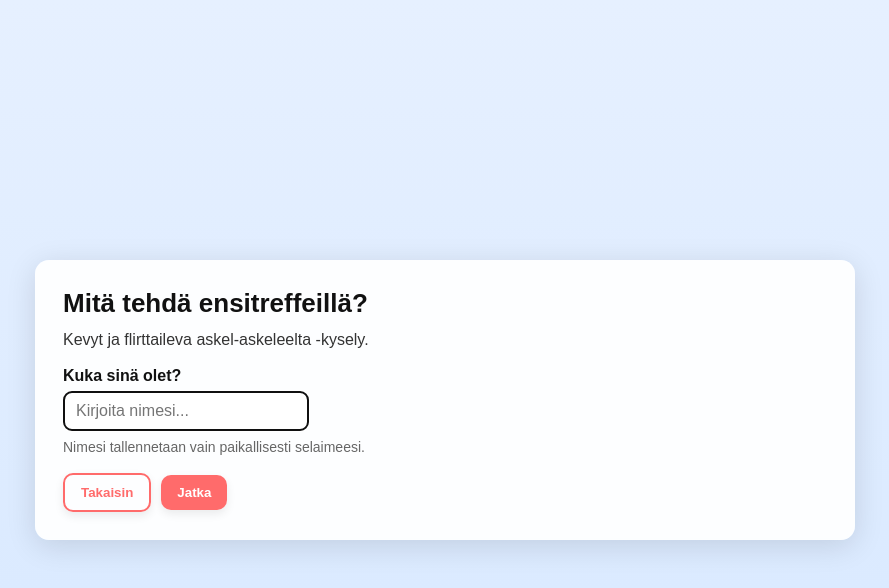
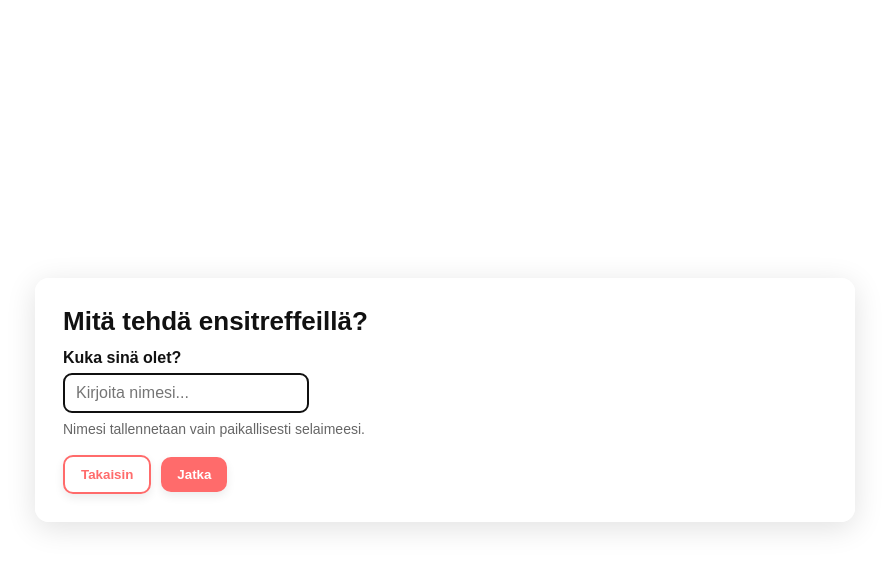
Before and after one commit to LaitinenTeme/What-do-we-do-on-a-first-date, a plain HTML site: page index.html in a window 1280 px wide. Both pictures are taken after a click on the button "Jatka". Shown: the whole page, without its empty margins (195-1084 px from the left). Drawn offline with Linux system fonts and the light colour scheme.

Commit message:
Update button colors and text visibility

```diff
--- a/index.html
+++ b/index.html
@@ -30,7 +30,7 @@
     .toast{ display:none; padding:10px 12px; background:#111; color:#fff; border-radius:8px; position:fixed; right:20px; bottom:20px; box-shadow: 0 6px 20px rgba(0,0,0,0.25); z-index:999; opacity:0; transition:opacity 300ms ease; }
     .toast.show{ display:block; opacity:1; }
     .choice-grid{ display:flex; gap:8px; flex-wrap:wrap; margin-top:10px; }
-    .choice-btn { background:#eee; color:#000; border:none; padding:12px 14px; border-radius:10px; cursor:pointer; font-weight:600; }
+    .choice-btn { background:#eee; color:#111; border:none; padding:12px 14px; border-radius:10px; cursor:pointer; font-weight:600; }
     .polite-box { padding:12px; background:#fff4e6; border-radius:8px; border:1px solid #ffe6c2; margin-top:12px; }
 
     .cv-row { display:flex; gap:18px; align-items:flex-start; margin-top:12px; flex-wrap:wrap; }
@@ -55,12 +55,12 @@
     .spin-controls { display:flex; gap:8px; flex-direction:column; }
 
     .contact-grid { display:flex; gap:8px; flex-wrap:wrap; margin-top:12px; }
-    .contact-btn { padding:10px 12px; border-radius:10px; background:#f0f0f0; border:1px solid rgba(0,0,0,0.06); cursor:pointer; font-weight:700; color:#000; }
+    .contact-btn { padding:10px 12px; border-radius:10px; background:#f0f0f0; border:1px solid rgba(0,0,0,0.06); cursor:pointer; font-weight:700; }
     .smoke { animation: smoke 900ms forwards; }
     @keyframes smoke { 0%{ opacity:1; transform:translateY(0) scale(1); filter:blur(0); } 100%{ opacity:0; transform:translateY(-30px) scale(1.6); filter:blur(6px); } }
 
     .activity-grid { display:grid; grid-template-columns:repeat(auto-fit,minmax(200px,1fr)); gap:10px; margin-top:12px; }
-    .activity-btn { padding:12px; border-radius:10px; background:#f7f7f7; border:1px solid rgba(0,0,0,0.06); cursor:pointer; font-weight:700; text-align:left; color:#000; }
+    .activity-btn { padding:12px; border-radius:10px; background:#f7f7f7; border:1px solid rgba(0,0,0,0.06); cursor:pointer; font-weight:700; text-align:left; }
     .activity-btn.selected { background:var(--accent); color:white; }
 
     .result-activity { margin-top:12px; padding:14px; background:#fff7e6; border-radius:10px; border:1px solid #ffe6c2; font-weight:700; }
@@ -74,7 +74,7 @@
   <div class="wrap">
     <div class="card" role="main" id="card">
       <h1 id="title">Mitä tehdä ensitreffeillä?</h1>
-      <p class="lead" id="subtitle">Kevyt ja flirttaileva askel-askeleelta -kysely.</p>
+      <p class="lead" id="subtitle" style="display:none;">Kevyt ja flirttaileva askel-askeleelta -kysely.</p>
 
       <!-- Step 1...6 same as before -->
       <section class="step active" data-step="1" id="step-1">
@@ -245,7 +245,7 @@
 
     const FUNFACTS = { "Arial":"Tiesitkö! Henkilö, joka valitsee Arialin, on yleensä suoraviivainen, vähäeleinen ja todennäköisesti green flag.", "Times New Roman":"Tiesitkö! Henkilö, joka valitsee Times New Romanin, on yleensä hieman old school, hieman intensiivinen, mutta kiistatta luotettava valinta.", "Calibri":"Tiesitkö! Henkilö, joka valitsee Calibrin, on yleensä mukava, hurmaava ja vaarallisen helppo tykätä.", "Aptos":"Tiesitkö! Henkilö, joka valitsee Aptosin, on yleensä moderni, sulava ja vaivattoman viehättävä ilman että yrittää liikaa." };
 
-    const COLOR_MAP = { pink:['#ffd1e8','#ffe6f5'], red:['#ffd6d6','#ffb3b3'], orange:['#fff0d1','#ffdbae'], yellow:['#fff9d6','#fff0a8'], green:['#e6fde6','#d2f7d2'], teal:['#dff7f5','#c9f0ec'], blue:['#e6f0ff','#d7e8ff'], purple:['#f3e6ff','#e9ddff'], 'grad-sunset':['#ff9a9e','#fecfef'], 'grad-teal':['#a8edea','#fed6e3'] };
+    const COLOR_MAP = { white:['#ffffff','#ffffff'], pink:['#ffd1e8','#ffe6f5'], red:['#ffd6d6','#ffb3b3'], orange:['#fff0d1','#ffdbae'], yellow:['#fff9d6','#fff0a8'], green:['#e6fde6','#d2f7d2'], teal:['#dff7f5','#c9f0ec'], blue:['#e6f0ff','#d7e8ff'], purple:['#f3e6ff','#e9ddff'], 'grad-sunset':['#ff9a9e','#fecfef'], 'grad-teal':['#a8edea','#fed6e3'] };
 
     const ACTIVITIES = { sports:{id:'sports',label:'Urheilua (laskettelu, hiihto, kuntosali)'}, restaurantLunch:{id:'restaurantLunch',label:'Lounas / illallinen ravintolassa'}, cookDinner:{id:'cookDinner',label:'Lounas / illallinen itse kokaten'}, winePaint:{id:'winePaint',label:'Wine & paint'}, standup:{id:'standup',label:'Stand up show'}, theatre:{id:'theatre',label:'Teatteri / musikaali'}, studentEvent:{id:'studentEvent',label:'Opiskelijatapahtuma'}, bakeCake:{id:'bakeCake',label:'Leivotaan kakku'}, roadTrip:{id:'roadTrip',label:'Road trip'}, dance:{id:'dance',label:'Paritanssitunti / lavatanssit'}, pubQuiz:{id:'pubQuiz',label:'Pubivisa'}, arcticSwim:{id:'arcticSwim',label:'Uintireissu Jäämerelle'}, halti:{id:'halti',label:'Vaellus Haltille'}, games:{id:'games',label:'Keilaus / minigolf / biljardi'}, movieNight:{id:'movieNight',label:'Leffailta kotona'} };
 
@@ -275,13 +275,77 @@
       { id:'canDoCartwheel', text:'Osaatko tehdä kuperkeikan tai kärrynpyörän?' }
     ];
 
+    const QUESTIONS_EN = [
+      { id:'gettingWetBothers', text:'Does getting wet bother you?' },
+      { id:'afraidHeights', text:'Are you afraid of heights?' },
+      { id:'staysUpLate', text:'Do you like to stay up late?' },
+      { id:'readyToTravel', text:'Are you ready to travel 150 km from home?' },
+      { id:'likesFancyClothes', text:'Do you prefer fancy and nice clothes over casual practical clothes?' },
+      { id:'drinksAlcohol', text:'Alcohol?' },
+      { id:'prefersDay', text:'Is daytime better than evening?' },
+      { id:'moneyMeansQuality', text:'Is spending money a sign of a good date?' },
+      { id:'afraidAnimals', text:'Are you afraid of animals?' },
+      { id:'canDoCartwheel', text:'Can you do a cartwheel or handspring?' }
+    ];
+
     const FACTS = [ { id:'f1', text:'Olen asunut Kanadassa yli 2 vuotta.' }, { id:'f2', text:'Olen käynyt Euroopan suurimmalla kultakaivoksella.' }, { id:'f3', text:'Puhun ranskaa paremmin kuin ruotsia.' }, { id:'f4', text:'Olen ollut osa SM-pikaviestijoukkuetta.' } ];
 
-    let state = { lang:'fi', name:'', color:'blue', font:'Arial', interested:null, cvGameDone:false, answers:{}, chosenActivity:null, wheelSpins:3, contactMethod:null, contactValue:null };
+    const TEXT_CONTENT = {
+      fi: {
+        labelLanguage: 'Valitse kieli / Choose language',
+        labelName: 'Kuka sinä olet?',
+        hintName: 'Nimesi tallennetaan vain paikallisesti selaimeesi.',
+        labelColor: 'Mikä on lempivärisi?',
+        hintColor: 'Valitun värin pitäisi näkyä taustassa.',
+        labelFont: 'Mikä on lempi fonttisi, harkitse tarkkaan?',
+        interestTitle: 'Haluatko jatkaa?',
+        interestText: 'Valitse kumpi: kohtelias lopetus tai rohkea jatko.',
+        btnNo: 'Kiitos mutta ei kiitos',
+        btnYes: 'No miksipäs ei',
+        cvIntroTitle: 'Intro CV',
+        activitiesTitle: 'Aktiviteetin valinta'
+      },
+      en: {
+        labelLanguage: 'Select language / Choose language',
+        labelName: 'Who are you?',
+        hintName: 'Your name is stored only locally in your browser.',
+        labelColor: 'What is your favorite color?',
+        hintColor: 'The selected color should appear in the background.',
+        labelFont: 'What is your favorite font, think carefully?',
+        interestTitle: 'Do you want to continue?',
+        interestText: 'Choose: polite ending or brave continuation.',
+        btnNo: 'Thanks but no thanks',
+        btnYes: 'Why not',
+        cvIntroTitle: 'Intro CV',
+        activitiesTitle: 'Activity selection'
+      }
+    };
+
+    function updateUILanguage(){
+      const lang = state.lang;
+      const tc = TEXT_CONTENT[lang];
+
+      document.getElementById('label-language').textContent = tc.labelLanguage;
+      document.getElementById('label-name').textContent = tc.labelName;
+      document.getElementById('hint-name').textContent = tc.hintName;
+      document.getElementById('label-color').textContent = tc.labelColor;
+      document.getElementById('hint-color').textContent = tc.hintColor;
+      document.getElementById('label-font').textContent = tc.labelFont;
+      document.getElementById('interest-title').textContent = tc.interestTitle;
+      document.getElementById('interest-text').textContent = tc.interestText;
+      document.getElementById('btn-no').textContent = tc.btnNo;
+      document.getElementById('btn-yes').textContent = tc.btnYes;
+      document.getElementById('cv-intro-title').textContent = tc.cvIntroTitle;
+
+      buildQuestionSteps();
+    }
+
+    let state = { lang:'fi', name:'', color:'white', font:'Arial', interested:null, cvGameDone:false, answers:{}, chosenActivity:null, wheelSpins:3, contactMethod:null, contactValue:null };
 
     const LS_KEY = 'datingAppState_v3';
     function loadState(){ try{ const r = localStorage.getItem(LS_KEY); if(r) Object.assign(state, JSON.parse(r)); }catch(e){} }
     function saveState(){ try{ localStorage.setItem(LS_KEY, JSON.stringify(state)); }catch(e){} }
+    function resetState(){ state = { lang:'fi', name:'', color:'white', font:'Arial', interested:null, cvGameDone:false, answers:{}, chosenActivity:null, wheelSpins:3, contactMethod:null, contactValue:null }; localStorage.removeItem(LS_KEY); }
 
     function steps(){ return Array.from(document.querySelectorAll('.step')); }
     const toast = document.getElementById('toast');
@@ -297,9 +361,9 @@
 
     function applyTheme(){ const pair = COLOR_MAP[state.color] || COLOR_MAP.blue; document.documentElement.style.setProperty('--bg-start', pair[0]); document.documentElement.style.setProperty('--bg-end', pair[1] || pair[0]); document.documentElement.style.setProperty('--accent', state.color === 'yellow' ? '#ffb703' : '#ff6b6b'); }
     function applyFont(){ let fam='Arial, system-ui, -apple-system, "Segoe UI", Roboto, "Helvetica Neue", sans-serif'; if(state.font==='Times New Roman') fam='"Times New Roman", Times, serif'; if(state.font==='Calibri') fam='Calibri, Candara, Segoe, "Segoe UI", sans-serif'; if(state.font==='Aptos') fam='Aptos, system-ui, -apple-system, "Segoe UI", Roboto, "Helvetica Neue", sans-serif'; document.body.style.fontFamily=fam; }
-    function applyAll(){ applyTheme(); applyFont(); const name = state.name || ''; document.getElementById('subtitle').textContent = state.lang === 'fi' ? 'Kevyt ja flirttaileva askel-askeleelta -kysely.' : 'A light, slightly flirty step-by-step site.'; if(name){ const cvIntro = document.getElementById('cv-intro-text'); if(cvIntro) cvIntro.textContent = (state.lang==='fi' ? `Terve ${name}, nyt kun asetukset on määritelty, voidaan siirtyä itse aiheeseen. On kuulkaa käynyt niin, että tämän nettisivun lähettäjä pitää teitä mielenkiintoisena ja viehättävänä ihmisenä ja haluaisi viedä teidät ulos. Valitkaa seuraavaksi, miten haluatte edetä.` : `Hey ${name}, now that settings are set, we can move to the main topic. The sender of this site finds you interesting and charming and would like to take you out. Choose how you'd like to proceed.`); } }
+    function applyAll(){ applyTheme(); applyFont(); const name = state.name || ''; if(name){ const cvIntro = document.getElementById('cv-intro-text'); if(cvIntro) cvIntro.textContent = (state.lang==='fi' ? `Terve ${name}, nyt kun asetukset on määritelty, voidaan siirtyä itse aiheeseen. On kuulkaa käynyt niin, että tämän nettisivun lähettäjä pitää teitä mielenkiintoisena ja viehättävänä ihmisenä ja haluaisi viedä teidät ulos. Valitkaa seuraavaksi, miten haluatte edetä.` : `Hey ${name}, now that settings are set, we can move to the main topic. The sender of this site finds you interesting and charming and would like to take you out. Choose how you'd like to proceed.`); } }
 
-    function buildQuestionSteps(){ const container = document.getElementById('questions-container'); container.innerHTML=''; QUESTIONS.forEach((q,idx)=>{ const stepNum = 100+idx+1; const sec = document.createElement('section'); sec.setAttribute('data-step-dynamic', stepNum); sec.dataset.stepDynamic = stepNum; sec.className='step'; sec.innerHTML = `<div class="question-box"><h2>Kysymys ${idx+1} / ${QUESTIONS.length}</h2><p>${q.text}</p><div class="yesno" data-qid="${q.id}"><button type="button" class="yesno-yes">Kyllä</button><button type="button" class="yesno-no">Ei</button></div><div class="hint small" style="margin-top:10px;">Vastaa ennen jatkamista.</div><div class="controls" style="margin-top:12px;"><button class="secondary btn-ques-prev">Takaisin</button><button class="btn-ques-next">${T[state.lang].continue}</button></div></div>`; container.appendChild(sec); }); }
+    function buildQuestionSteps(){ const container = document.getElementById('questions-container'); container.innerHTML=''; QUESTIONS.forEach((q,idx)=>{ const stepNum = 100+idx+1; const sec = document.createElement('section'); sec.setAttribute('data-step-dynamic', stepNum); sec.dataset.stepDynamic = stepNum; sec.className='step'; const qText = state.lang === 'fi' ? q.text : (QUESTIONS_EN[idx]?.text || q.text); const continueText = T[state.lang]?.continue || 'Jatka'; const backText = T[state.lang]?.back || 'Takaisin'; const answerText = T[state.lang]?.chooseYesNo || 'Valitse kyllä tai ei ennen jatkamista.'; const questionText = state.lang === 'fi' ? `Kysymys ${idx+1} / ${QUESTIONS.length}` : `Question ${idx+1} / ${QUESTIONS.length}`; sec.innerHTML = `<div class="question-box"><h2>${questionText}</h2><p>${qText}</p><div class="yesno" data-qid="${q.id}"><button type="button" class="yesno-yes">${state.lang === 'fi' ? 'Kyllä' : 'Yes'}</button><button type="button" class="yesno-no">${state.lang === 'fi' ? 'Ei' : 'No'}</button></div><div class="hint small" style="margin-top:10px;">${answerText}</div><div class="controls" style="margin-top:12px;"><button class="secondary btn-ques-prev">${backText}</button><button class="btn-ques-next">${continueText}</button></div></div>`; container.appendChild(sec); }); }
 
     function computeActivityScores(){ const totals={}; Object.keys(ACTIVITIES).forEach(k=>totals[k]=0); for(const e of SCORE_TABLE){ const ans = state.answers[e.q]; if(!ans) continue; if(ans===e.ans) totals[e.a]+=e.s; } return totals; }
     function decideBestActivity(){ const totals=computeActivityScores(); let best=null,bestScore=-Infinity; for(const k in totals){ if(totals[k]>bestScore){ bestScore=totals[k]; best=[k]; } else if(totals[k]===bestScore){ best.push(k); } } if(Array.isArray(best)) best=best[Math.floor(Math.random()*best.length)]; return { id:best, score:totals[best] }; }
@@ -353,8 +417,10 @@
       // language
       btnLangNext.addEventListener('click', ()=> {
         let chosen = selectLang.value;
-        if(['sv','de','es','fr'].includes(chosen)){ state.lang='en'; showToast(T['fi'].toastLangChange,3500); } else state.lang=chosen;
-        saveState(); applyAll(); showStep(2);
+        if(chosen === 'fi'){ state.lang='fi'; }
+        else if(chosen === 'en'){ state.lang='en'; }
+        else { state.lang='en'; showToast('Haha eipäs nyt hurjastella kielen kanssa — jatketaan englannilla.', 3500); }
+        saveState(); updateUILanguage(); applyAll(); showStep(2);
       });
 
       // name
```
